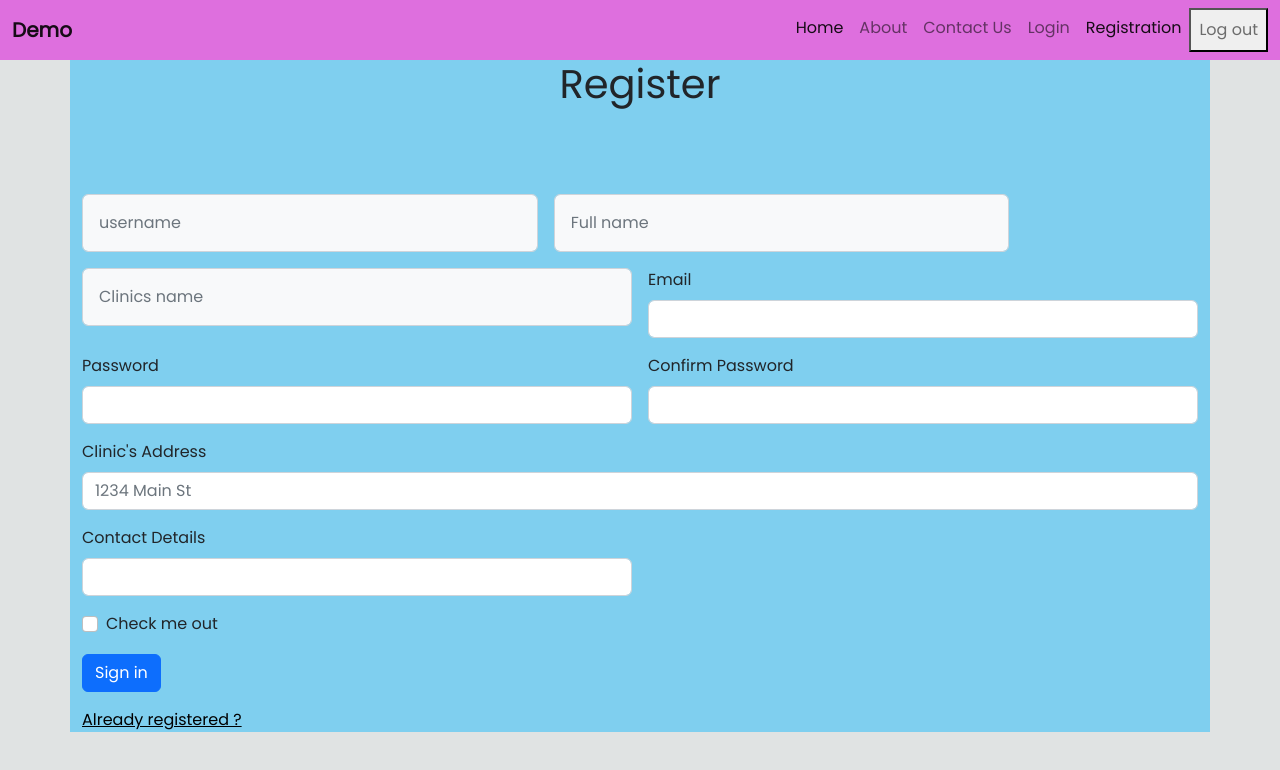
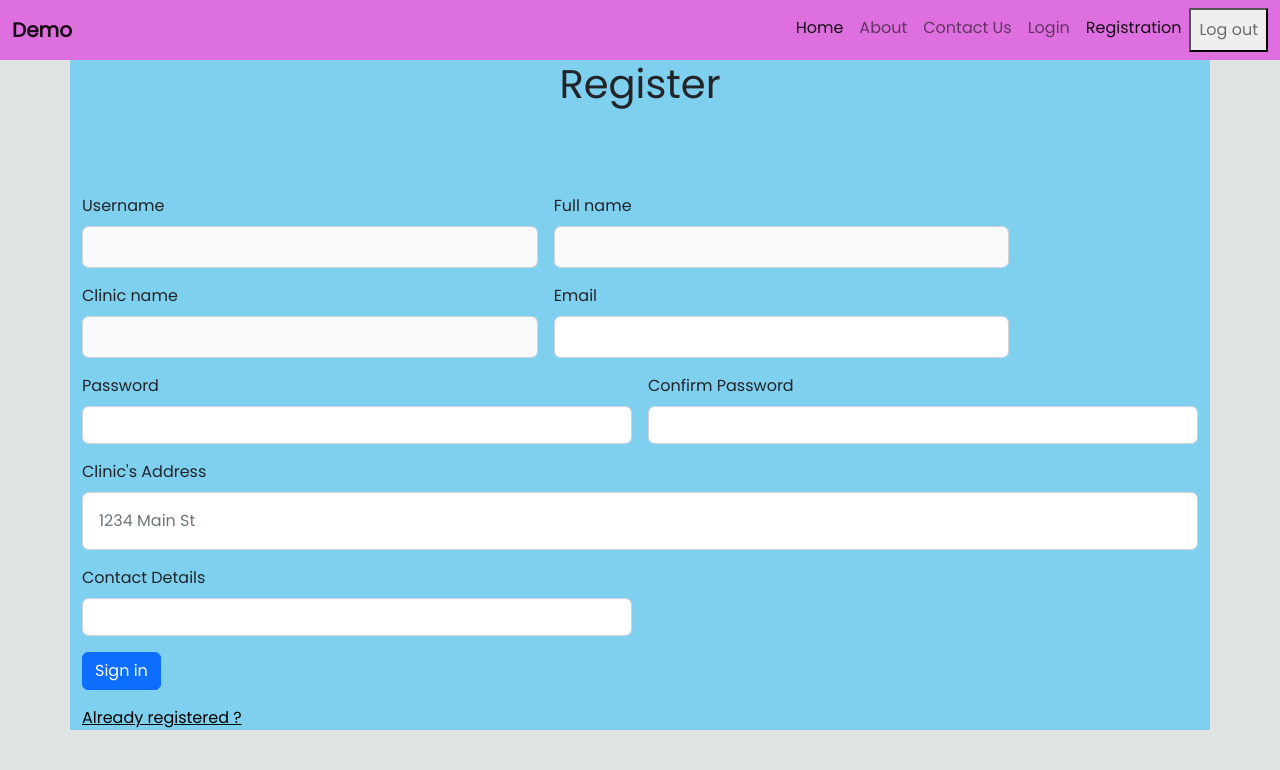
Before and after one commit to karthiknayak6/health-report-app, a React (Create React App) app in the folder client/: page /Signup in a window 1280 px wide. Shown: the top 770 px of the page. Built offline with nearby package versions, Linux system fonts and the light colour scheme.

Commit message:
up2final

```diff
--- a/client/src/App.css
+++ b/client/src/App.css
@@ -364,11 +364,7 @@ span.entitle {
 	margin-top: 10px;
 	text-align: right;
 }
-.container6 {
-	height: 160vh;
-	background-color: #e0e3e3;
-	margin-top: -40px;
-}
+
 .title {
 	font-size: 50px;
 	color: white;
@@ -424,3 +420,19 @@ span.entitle {
 	background-color: rgb(197, 160, 223);
 	height: 100vh;
 }
+.container7 {
+
+
+	display: flex;
+	align-items: center;
+	justify-content: center;
+	background: rgb(197, 160, 223);
+
+
+}
+.container6 {
+	height: 100vh;
+	padding: 0;
+	margin: 0;
+	background-color: rgb(197, 160, 223);
+}
--- a/client/src/components/Home.js
+++ b/client/src/components/Home.js
@@ -36,6 +36,7 @@ const Home = () => {
 	};
 
 	return (
+
 		<div className="container6">
 			<div className="container7">
 				<div className="form-style-10">
@@ -116,6 +117,7 @@ const Home = () => {
 				</div>
 			</div>
 		</div>
+
 	);
 };
 
--- a/client/src/components/Login.js
+++ b/client/src/components/Login.js
@@ -1,6 +1,8 @@
 import React from "react";
 import { useState, useEffect } from "react";
 import { NavLink, useNavigate } from "react-router-dom";
+import { ToastContainer, toast } from 'react-toastify';
+import 'react-toastify/dist/ReactToastify.css';
 export const Login = () => {
 	const navigate = useNavigate();
 	const [username, setUsername] = useState("");
@@ -34,10 +36,12 @@ export const Login = () => {
 			})
 				.then((response) => {
 					console.log(response);
+					toast("Logged in sucsessfully")
 					navigate("/");
 				})
 				.catch((error) => {
 					console.log(error);
+					toast(" Login unsucessfull ")
 				});
 		}
 	}, [allEntry]);
@@ -96,6 +100,7 @@ export const Login = () => {
 					</div>
 				</form>
 			</div>
+			<ToastContainer />
 		</div>
 	);
 };
--- a/client/src/components/Navbar.js
+++ b/client/src/components/Navbar.js
@@ -70,13 +70,12 @@ export const Navbar = () => {
 								</NavLink>
 							</li>
 							<li className="nav-item">
-								<button
-									style={{ cursor: "pointer" }}
+							<button type="button" class="btn btn-primary"
+							    style={{cursor: "pointer" }}
 									onClick={handleLogOut}
-									className="nav-link"
-								>
+									className="nav-link">
 									Log out
-								</button>
+									</button>
 							</li>
 						</ul>
 					</div>
--- a/client/src/components/Signup.js
+++ b/client/src/components/Signup.js
@@ -1,8 +1,12 @@
 import React, { useEffect, useState } from "react";
 import { NavLink, useNavigate } from "react-router-dom";
 import "bootstrap/dist/css/bootstrap.css";
+import { ToastContainer, toast } from 'react-toastify';
+import 'react-toastify/dist/ReactToastify.css';
+
 export const Signup = () => {
 	const navigate = useNavigate();
+
 	const [user, setUser] = useState({
 		username: "",
 		name: "",
@@ -23,6 +27,7 @@ export const Signup = () => {
 	};
 	let counter = 0;
 	const handleSubmit = (e) => {
+
 		e.preventDefault();
 		console.log(JSON.stringify({ data: user }));
 
@@ -36,12 +41,15 @@ export const Signup = () => {
 		})
 			.then((response) => {
 				console.log(response);
-				console.log("BHAHHA");
 				navigate("/login");
+				toast("Registration successful")
 			})
 			.catch((error) => {
 				console.log(error);
+				toast("Registration Unsucsessful")
 			});
+
+
 	};
 	// useEffect(() => {
 	// 	console.log("FETTTCHH ", counter);
@@ -79,47 +87,58 @@ export const Signup = () => {
 					style={{ marginTop: "70px" }}
 				>
 					<div className="col-md-5 ">
+					<label htmlFor="inputusername" className="form-label" >
+							Username
+						</label>
 						<input
 							type="text"
-							className="form-control text-bg-light p-3"
-							placeholder="username"
+							className="form-control text-bg-light p-2"
 							name="username"
+							required
 							aria-label="username"
 							value={user.username}
 							onChange={handleInputs}
 						/>
 					</div>
 					<div className="col-md-5 ">
+					<label htmlFor="inputfullname" className="form-label" >
+							Full name
+						</label>
 						<input
 							type="text"
-							className="form-control text-bg-light p-3"
-							placeholder="Full name"
+							className="form-control text-bg-light p-2"
 							name="name"
+							required
 							aria-label="First name"
 							value={user.name}
 							onChange={handleInputs}
 						/>
 					</div>
 
-					<div className="col-md-6">
+					<div className="col-md-5">
+					<label htmlFor="inputclinicname" className="form-label" >
+							Clinic name
+						</label>
 						<input
+
 							type="text"
-							className="form-control text-bg-light p-3"
+							className="form-control text-bg-light p-2"
 							name="clinicname"
-							placeholder="Clinics name"
+							required
 							aria-label="Clinics name"
 							value={user.clinicname}
 							onChange={handleInputs}
 						/>
 					</div>
-					<div className="col-md-6">
-						<label htmlFor="inputEmail4" className="form-label">
+					<div className="col-md-5">
+						<label htmlFor="inputEmail4" className="form-label" >
 							Email
 						</label>
 						<input
 							type="email"
-							className="form-control"
+							className="form-control p-2"
 							id="inputEmail4"
+							required
 							value={user.email}
 							onChange={handleInputs}
 							name="email"
@@ -134,6 +153,7 @@ export const Signup = () => {
 							name="password"
 							className="form-control"
 							id="inputPassword4"
+							required
 							value={user.password}
 							onChange={handleInputs}
 						/>
@@ -147,6 +167,7 @@ export const Signup = () => {
 							className="form-control"
 							name="cpassword"
 							id="inputPassword5"
+							required
 							value={user.cpassword}
 							onChange={handleInputs}
 						/>
@@ -157,9 +178,10 @@ export const Signup = () => {
 						</label>
 						<input
 							type="text"
-							className="form-control"
+							className="form-control p-3"
 							id="inputAddress"
 							name="clinicaddress"
+							required
 							placeholder="1234 Main St"
 							value={user.clinicaddress}
 							onChange={handleInputs}
@@ -170,33 +192,25 @@ export const Signup = () => {
 							Contact Details
 						</label>
 						<input
-							type="number"
+							type="tel"
 							className="form-control"
 							name="contact"
+							required
 							id="inputCity"
 							value={user.contact}
 							onChange={handleInputs}
 						/>
 					</div>
 
+
 					<div className="col-12">
-						<div className="form-check">
-							<input
-								className="form-check-input"
-								type="checkbox"
-								name="name"
-								id="gridCheck"
-							/>
-							<label className="form-check-label" htmlFor="gridCheck">
-								Check me out
-							</label>
-						</div>
-					</div>
-					<div className="col-12">
-						<button type="submit" className="btn btn-primary">
+						<button type="submit" className="btn btn-primary"
+						>
 							Sign in
 						</button>
+
 					</div>
+
 					<span>
 						<NavLink to="/Login" style={{ color: "black" }}>
 							{" "}
@@ -205,6 +219,8 @@ export const Signup = () => {
 					</span>
 				</form>
 			</div>
+			<ToastContainer />
 		</div>
+
 	);
 };
```
